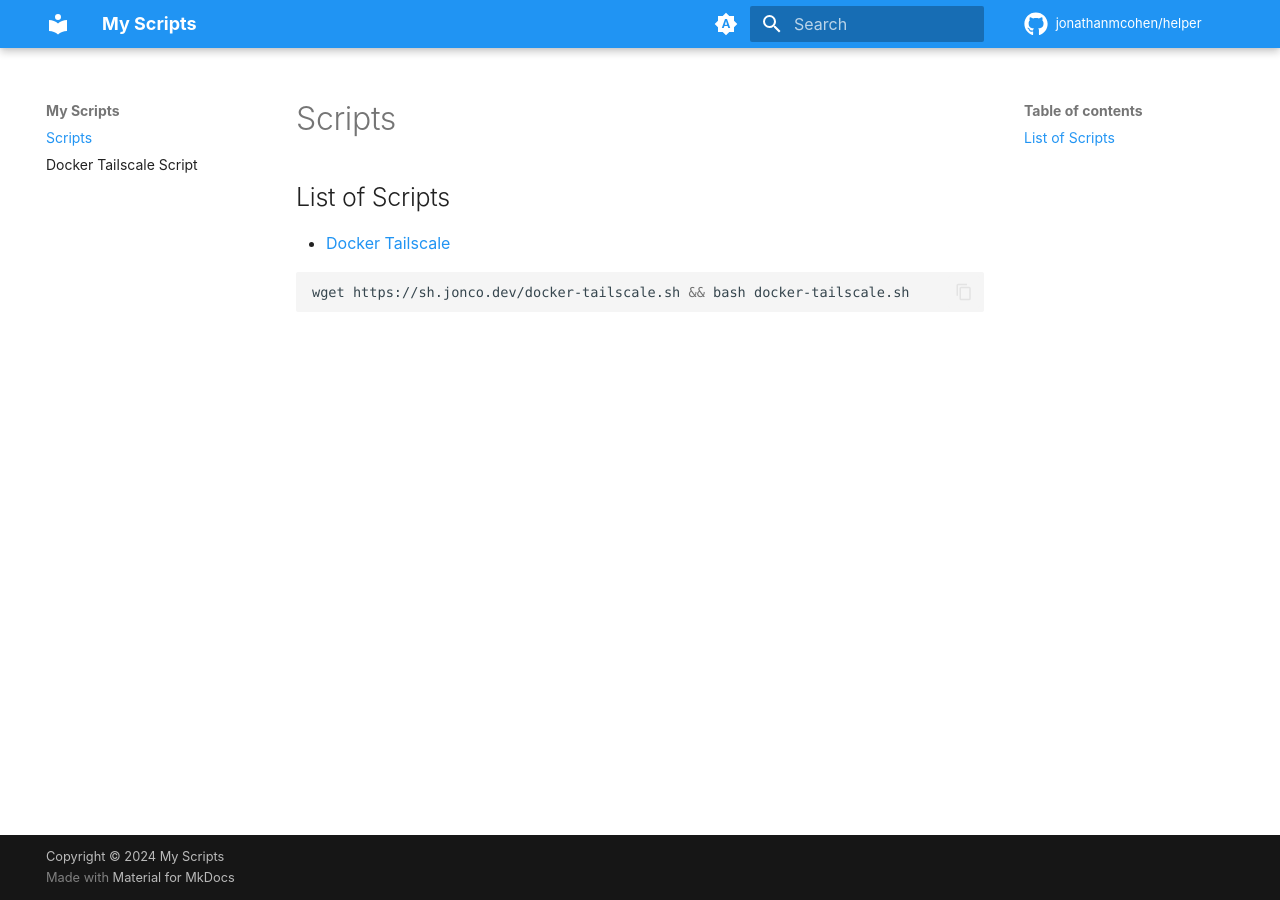
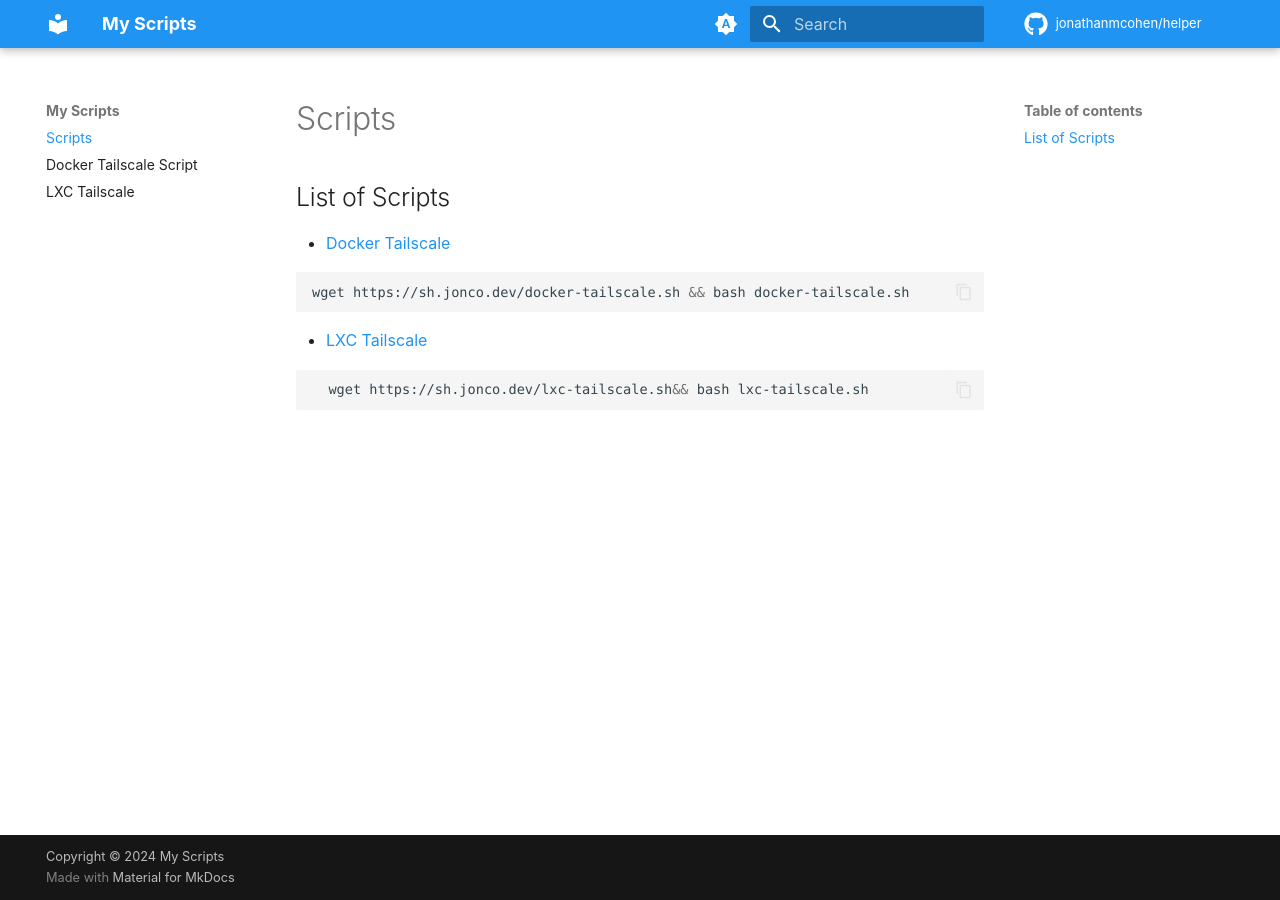
Before and after one commit to jonathanmcohen/helper, an MkDocs documentation site: the page built from docs/index.md, in a window 1280 px wide. Built offline with MkDocs 1.6.1 and Material for MkDocs 9.7.7, drawn with Linux system fonts in a browser that asks for light colours; some web fonts are replaced; comment, search, counter and statistics services are not loaded.

Commit message:
adding lxc-tailscale script

````diff
--- a/docs/index.md
+++ b/docs/index.md
@@ -2,8 +2,14 @@
 
 ## List of Scripts
 
-- [Docker Tailscale](docker-tailscale.sh)
+- [Docker Tailscale](docker-tailscale.md)
 
   ```shell
   wget https://sh.jonco.dev/docker-tailscale.sh && bash docker-tailscale.sh
   ```
+
+- [LXC Tailscale](lxc-tailscale.sh)
+
+  ```shell
+    wget https://sh.jonco.dev/lxc-tailscale.sh&& bash lxc-tailscale.sh
+  ```
````
Also changed, not shown: docs/lxc-tailscale.md (added, +7 -0 lines), 1 other file.
